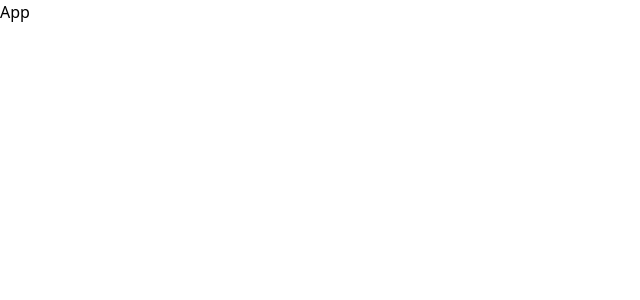
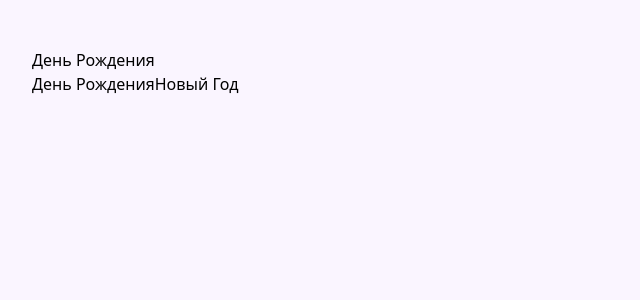
Before and after one commit to sabyrkazen/greeting-generator-react, a React (Vite) app: page / in a window 1280 px wide. Shown: the top 300 px of the page, without its empty margins (0-640 px from the left). Built offline with nearby package versions, Linux system fonts and the light colour scheme.

Commit message:
feat: implement occasion selection feature in App component

```diff
--- a/src/App.tsx
+++ b/src/App.tsx
@@ -1,7 +1,21 @@
+import { useState } from 'react'
+import { OccasionType } from './types'
+
 export const App = () => {
+  const [occasion, setOccasion] = useState<OccasionType>(OccasionType.BIRTHDAY)
+
   return (
-    <div>
-      App
+    <div className="min-h-screen bg-[#FAF5FF]">
+      <header></header>
+      <main className="container mx-auto px-4 sm:px-6 lg:px-8 py-8 sm:py-12">
+        <div className="max-w-7xl mx-auto">
+          {occasion}
+        </div>
+        <div>
+          <button onClick={() => setOccasion(OccasionType.BIRTHDAY)}>День Рождения</button>
+          <button onClick={() => setOccasion(OccasionType.NEW_YEAR)}>Новый Год</button>
+        </div>
+      </main>
     </div>
   )
 }
--- /dev/null
+++ b/src/types/index.ts
@@ -0,0 +1,6 @@
+export const OccasionType = {
+  BIRTHDAY: 'День Рождения',
+  NEW_YEAR: 'Новый Год',
+} as const
+
+export type OccasionType = typeof OccasionType[keyof typeof OccasionType]
```
